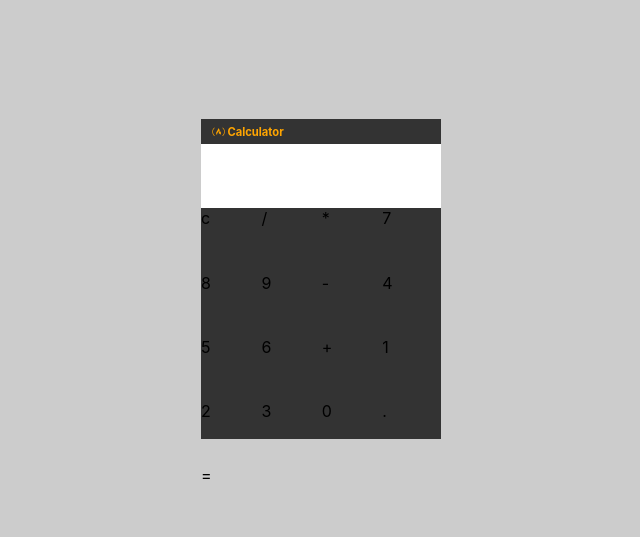
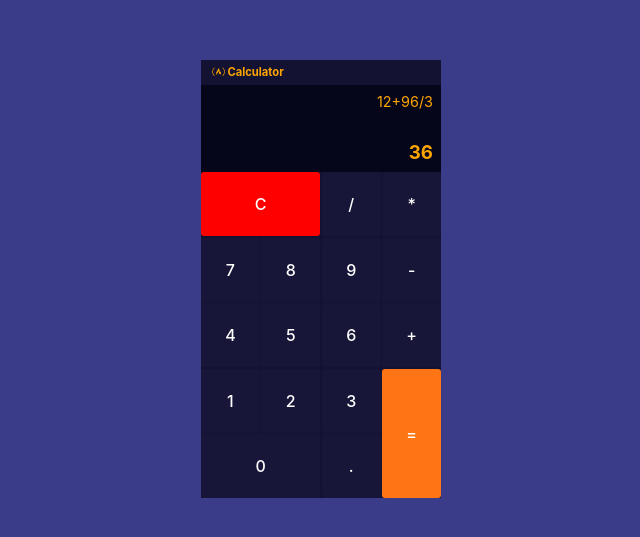
Before and after one commit to fccJashCoda/Calculator, a React (Create React App) app: page / in a window 1280 px wide. Shown: the part 121-658 px from the top of the page, without its empty margins (319-959 px from the left). Built offline with nearby package versions, Linux system fonts and the light colour scheme.

Commit message:
design locked in

```diff
--- a/src/components/Button.js
+++ b/src/components/Button.js
@@ -1,5 +1,9 @@
-const Button = ({ display }) => {
-  return <div>{display}</div>;
+const Button = ({ display, special }) => {
+  return (
+    <div id={special ? special : null} className={'button'}>
+      {display}
+    </div>
+  );
 };
 
 export default Button;
--- a/src/components/Display.js
+++ b/src/components/Display.js
@@ -1,5 +1,10 @@
 const Display = () => {
-  return <div id="display"></div>;
+  return (
+    <div id="display">
+      <p id="operation">12+96/3</p>
+      <h3 id="currentOp">36</h3>
+    </div>
+  );
 };
 
 export default Display;
--- a/src/components/Keyboard.js
+++ b/src/components/Keyboard.js
@@ -1,30 +1,30 @@
 import Button from './Button';
 
 const keys = [
-  'c',
-  '/',
-  '*',
-  '7',
-  '8',
-  '9',
-  '-',
-  '4',
-  '5',
-  '6',
-  '+',
-  '1',
-  '2',
-  '3',
-  '0',
-  '.',
-  '=',
+  { display: 'C', special: 'clearBtn' },
+  { display: '/' },
+  { display: '*' },
+  { display: '7' },
+  { display: '8' },
+  { display: '9' },
+  { display: '-' },
+  { display: '4' },
+  { display: '5' },
+  { display: '6' },
+  { display: '+' },
+  { display: '1' },
+  { display: '2' },
+  { display: '3' },
+  { display: '0', special: 'zeroBtn' },
+  { display: '.' },
+  { display: '=', special: 'equalBtn' },
 ];
 
 const Keyboard = () => {
   return (
     <div id="keyboard">
       {keys.map((key) => (
-        <Button key={key} display={key} />
+        <Button key={key} {...key} />
       ))}
     </div>
   );
--- a/src/index.scss
+++ b/src/index.scss
@@ -1,3 +1,7 @@
+* {
+  box-sizing: border-box;
+}
+
 body {
   margin: 0;
   font-family: -apple-system, BlinkMacSystemFont, 'Segoe UI', 'Roboto', 'Oxygen',
@@ -22,13 +26,12 @@ code {
   display: flex;
   justify-content: center;
   align-items: center;
-  background: #ccc;
+  background: rgba(58, 60, 137, 1);
 }
 
 #calculator {
   width: 15em;
-  height: 20em;
-  background: #333;
+  background: rgba(19, 18, 50, 1);
 
   h1 {
     font-size: 0.7em;
@@ -37,16 +40,63 @@ code {
   }
 
   #display {
+    display: grid;
+    grid-template-rows: repeat(2, minmax(auto, auto));
+    padding: 0.5em;
+    text-align: right;
     width: 100%;
-    height: 4em;
-    background: #fff;
+    min-height: 4em;
+    background: rgba(5, 6, 26, 1);
+    color: orange;
+    word-break: break-word;
+
+    & #operation {
+      margin: 0;
+      font-size: 0.9em;
+      min-height: 2.7em;
+    }
+    & #currentOp {
+      margin: 0.5em 0 0 0;
+    }
   }
 
   #keyboard {
+    user-select: none;
     display: grid;
     grid-template-columns: repeat(4, 1fr);
-    grid-template-rows: repeat(5, 1fr);
+    grid-template-rows: repeat(5, minmax(4em, auto));
     height: 100%;
     gap: 0.1em;
+    font-weight: 500;
   }
 }
+
+.button {
+  cursor: pointer;
+  background: rgba(23, 22, 56, 1);
+  border-radius: 3px;
+  display: flex;
+  justify-content: center;
+  align-items: center;
+  color: #fff;
+
+  &:active {
+    transform: scale(0.99);
+    filter: brightness(129%);
+  }
+
+  &#clearBtn {
+    grid-column: 1/3;
+    background: red !important;
+  }
+
+  &#zeroBtn {
+    grid-column: 1/3;
+  }
+
+  &#equalBtn {
+    grid-column: 4/5;
+    grid-row: 4/6;
+    background: rgba(253, 117, 20, 1) !important;
+  }
+}
```
